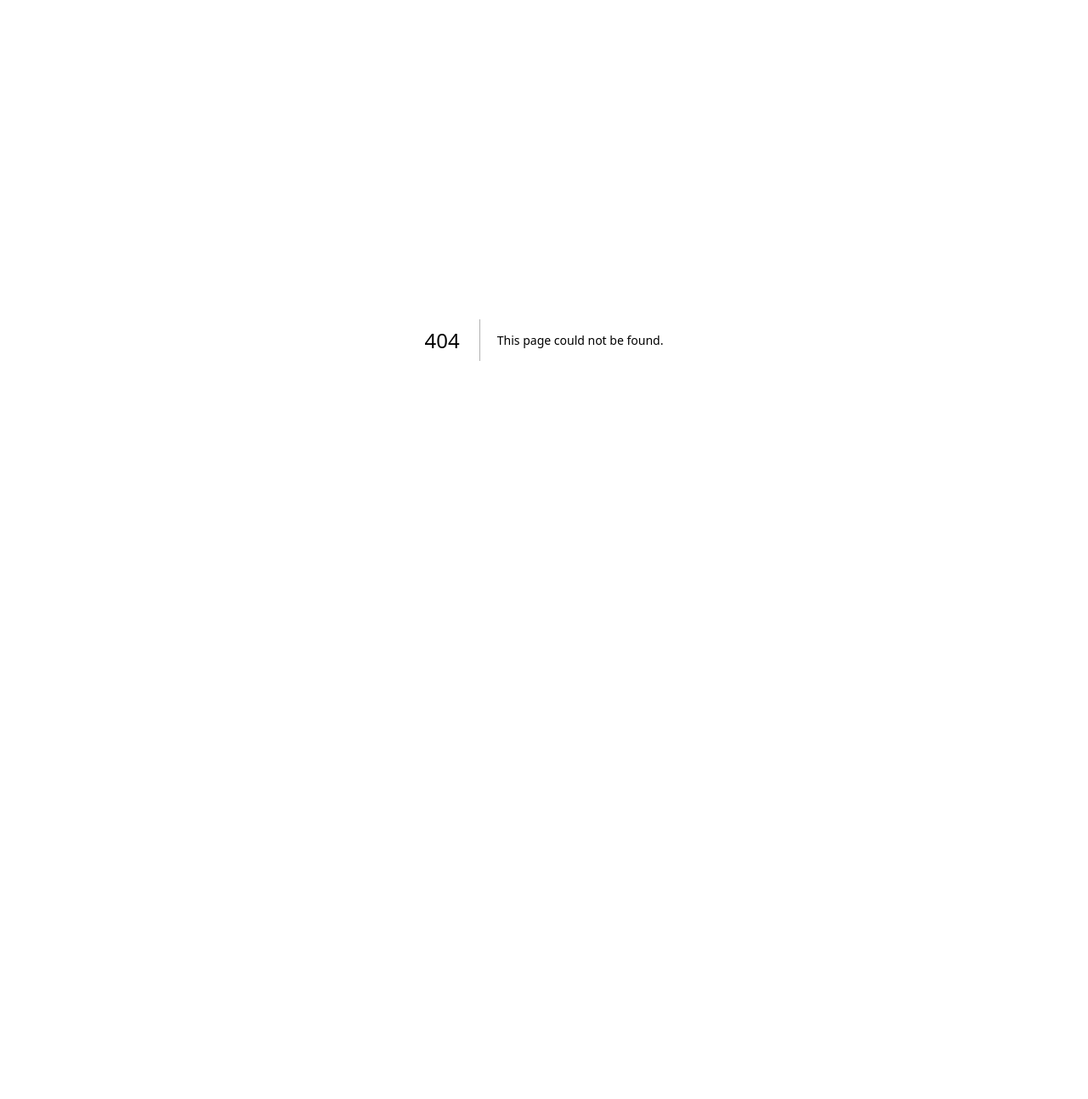
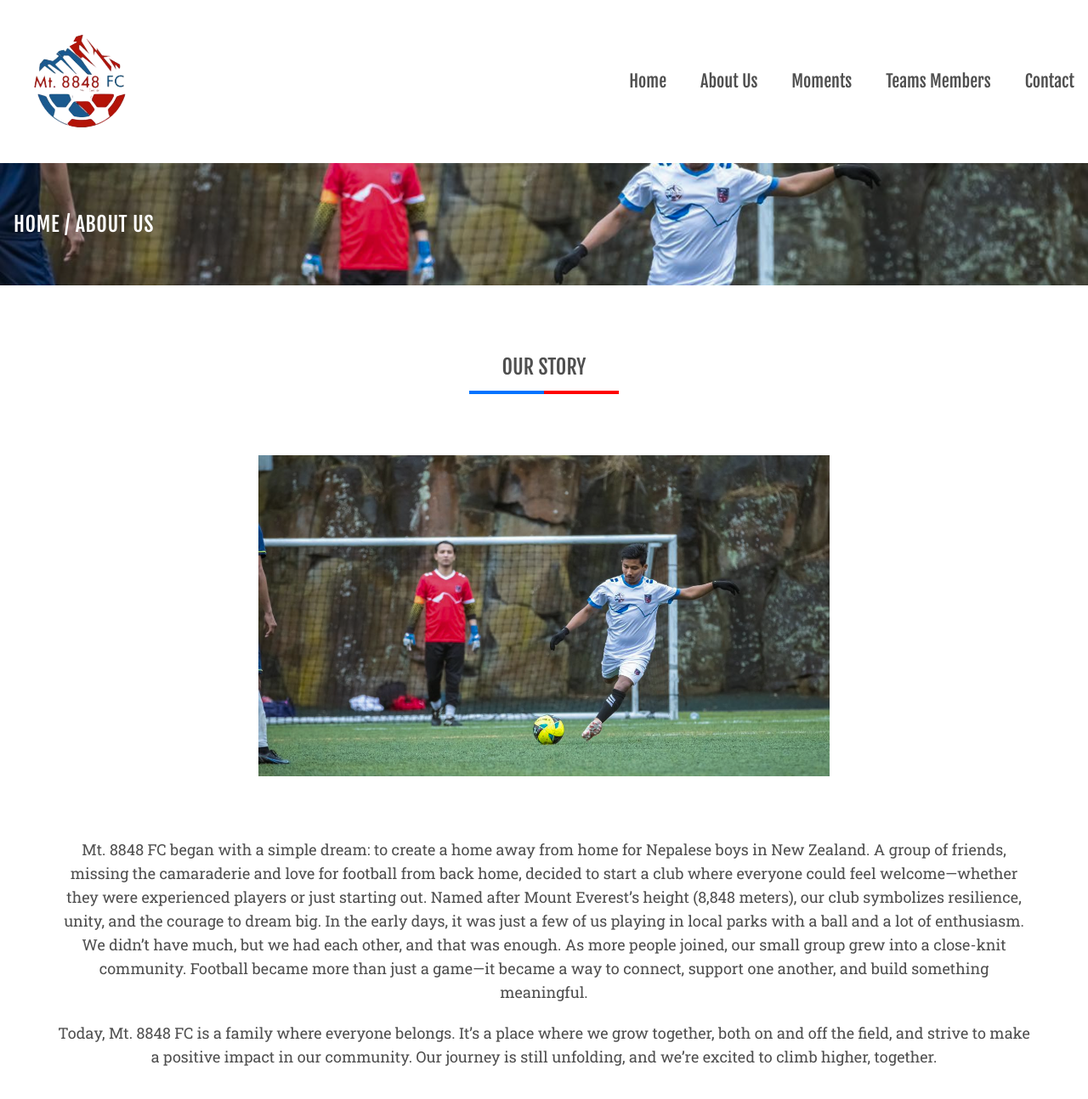
Before and after one commit to sachinstha9/Mt-8848-FC-website, a Next.js app: page /about in a window 1280 px wide. Before the commit this address had no page. Shown: the top 1294 px of the page at 85% size. Before the commit the page ends 800 px from the top, so only its background shows below. Built offline with nearby package versions, Linux system fonts and the light colour scheme.

Commit message:
New page started

```diff
--- /dev/null
+++ b/src/app/about/page.tsx
@@ -0,0 +1,112 @@
+import BreadcrumbSection from "../components/Breadcrumb";
+import Header from "../components/Header";
+import Image from "next/image";
+import Link from "next/link";
+import SectionHeader from "../components/SectionHeading";
+
+function page() {
+  return (
+    <>
+      <Header />
+
+      <BreadcrumbSection title="ABOUT US" backgroundImage="/image1.png" />
+
+      <main className="flex flex-col items-center mt-20 gap-y-8 md:gap-y-18">
+        <section className="flex flex-col items-center w-full px-4 sm:px-6 lg:px-8">
+          <div className="flex flex-col items-center w-full max-w-7xl gap-8 md:gap-18">
+            <SectionHeader text="OUR STORY" />
+
+            {/* Image Container */}
+            <div className="w-full max-w-2xl aspect-w-16 aspect-video relative">
+              <Image
+                src="/image1.png" // Replace with your landscape image path
+                alt="photo"
+                fill // Makes the image fill the container
+                className="object-cover" // Ensures the image covers the container and has rounded corners
+              />
+            </div>
+
+            {/* Text Content */}
+            <div className="w-full max-w-6xl">
+              <p className="text-base sm:text-lg mb-6 md:mb-8 robotoSlab text-[var(--text-color)] text-center flex flex-col gap-5">
+                <span>
+                  Mt. 8848 FC began with a simple dream: to create a home away
+                  from home for Nepalese boys in New Zealand. A group of
+                  friends, missing the camaraderie and love for football from
+                  back home, decided to start a club where everyone could feel
+                  welcome—whether they were experienced players or just starting
+                  out. Named after Mount Everest’s height (8,848 meters), our
+                  club symbolizes resilience, unity, and the courage to dream
+                  big. In the early days, it was just a few of us playing in
+                  local parks with a ball and a lot of enthusiasm. We didn’t
+                  have much, but we had each other, and that was enough. As more
+                  people joined, our small group grew into a close-knit
+                  community. Football became more than just a game—it became a
+                  way to connect, support one another, and build something
+                  meaningful.
+                </span>
+                <span>
+                  Today, Mt. 8848 FC is a family where everyone belongs. It’s a
+                  place where we grow together, both on and off the field, and
+                  strive to make a positive impact in our community. Our journey
+                  is still unfolding, and we’re excited to climb higher,
+                  together.
+                </span>
+              </p>
+            </div>
+          </div>
+        </section>
+
+        <section className="flex flex-col items-center w-full px-4 sm:px-6 lg:px-8">
+          <div className="flex flex-col items-center w-full max-w-7xl gap-8 md:gap-18">
+            <SectionHeader text="ABOUT US" />
+
+            <div className="flex flex-col-reverse md:flex-row justify-between items-center gap-8 md:gap-24 xl:gap-32">
+              {/* Text Content */}
+              <div className="flex-1 w-full md:w-auto">
+                <p className="text-base sm:text-lg mb-6 md:mb-8 robotoSlab text-[var(--text-color)] text-center md:text-left flex flex-col gap-5">
+                  <span>
+                    At Mt. 8848 FC, our mission is to unite Nepalese boys in New
+                    Zealand through the power of football. We create a welcoming
+                    and inclusive space where everyone, regardless of skill
+                    level, can come together to build brotherhood, grow
+                    personally, and make a positive impact in the community.
+                    Through the game, we inspire resilience, teamwork, and a
+                    sense of belonging, helping our members thrive not only on
+                    the field but in all aspects of life. Together, we aim to
+                    climb new heights, celebrating our shared passion and
+                    supporting one another every step of the way.
+                  </span>
+                  <span>
+                    We are built on unity, bringing people together as a family,
+                    bound by a love for the game and a shared vision.
+                    Inclusivity ensures that everyone feels welcome and valued,
+                    creating a space where diversity is celebrated. We value
+                    community, supporting each other through thick and thin, and
+                    giving back to make a meaningful difference. Finally, we
+                    believe in growth, using football as a tool to develop
+                    teamwork, discipline, and leadership skills that extend far
+                    beyond the pitch. These values are the heart of Mt. 8848 FC,
+                    driving us to play, grow, and achieve greatness together.
+                  </span>
+                </p>
+              </div>
+
+              {/* Portrait Image Container */}
+              <div className="flex-1 w-full max-w-md aspect-[9/16] relative">
+                <Image
+                  src="/image14.png" // Replace with your portrait image path
+                  alt="Hero image"
+                  fill
+                  className="object-cover rounded-lg" // Ensures the image covers the container and has rounded corners
+                />
+              </div>
+            </div>
+          </div>
+        </section>
+      </main>
+    </>
+  );
+}
+
+export default page;
--- /dev/null
+++ b/src/app/components/Breadcrumb.tsx
@@ -0,0 +1,29 @@
+import React from "react";
+import Link from "next/link";
+
+// Define the props interface
+interface BreadcrumbSectionProps {
+  title: string;
+  backgroundImage: string;
+}
+
+const BreadcrumbSection: React.FC<BreadcrumbSectionProps> = ({
+  title,
+  backgroundImage,
+}) => {
+  return (
+    <section
+      className="flex flex-col items-center w-full px-4 py-8 sm:py-10 md:py-12 lg:py-14 bg-cover bg-center relative"
+      style={{ backgroundImage: `url(${backgroundImage})` }}
+    >
+      {/* Content */}
+      <section className="w-full max-w-7xl gap-8 md:gap-18 relative z-10">
+        <p className="fjallaOne text-white tracking-wide text-lg sm:text-xl md:text-2xl">
+          <Link href="/">HOME</Link> / {title}
+        </p>
+      </section>
+    </section>
+  );
+};
+
+export default BreadcrumbSection;
--- a/src/app/components/Header.tsx
+++ b/src/app/components/Header.tsx
@@ -50,7 +50,7 @@ export default function Header() {
               </Link>
             </li>
             <li>
-              <Link href="#" className="header-list">
+              <Link href="/about" className="header-list">
                 About Us
               </Link>
             </li>
```
Also changed, not shown: public/image14.png (added).
